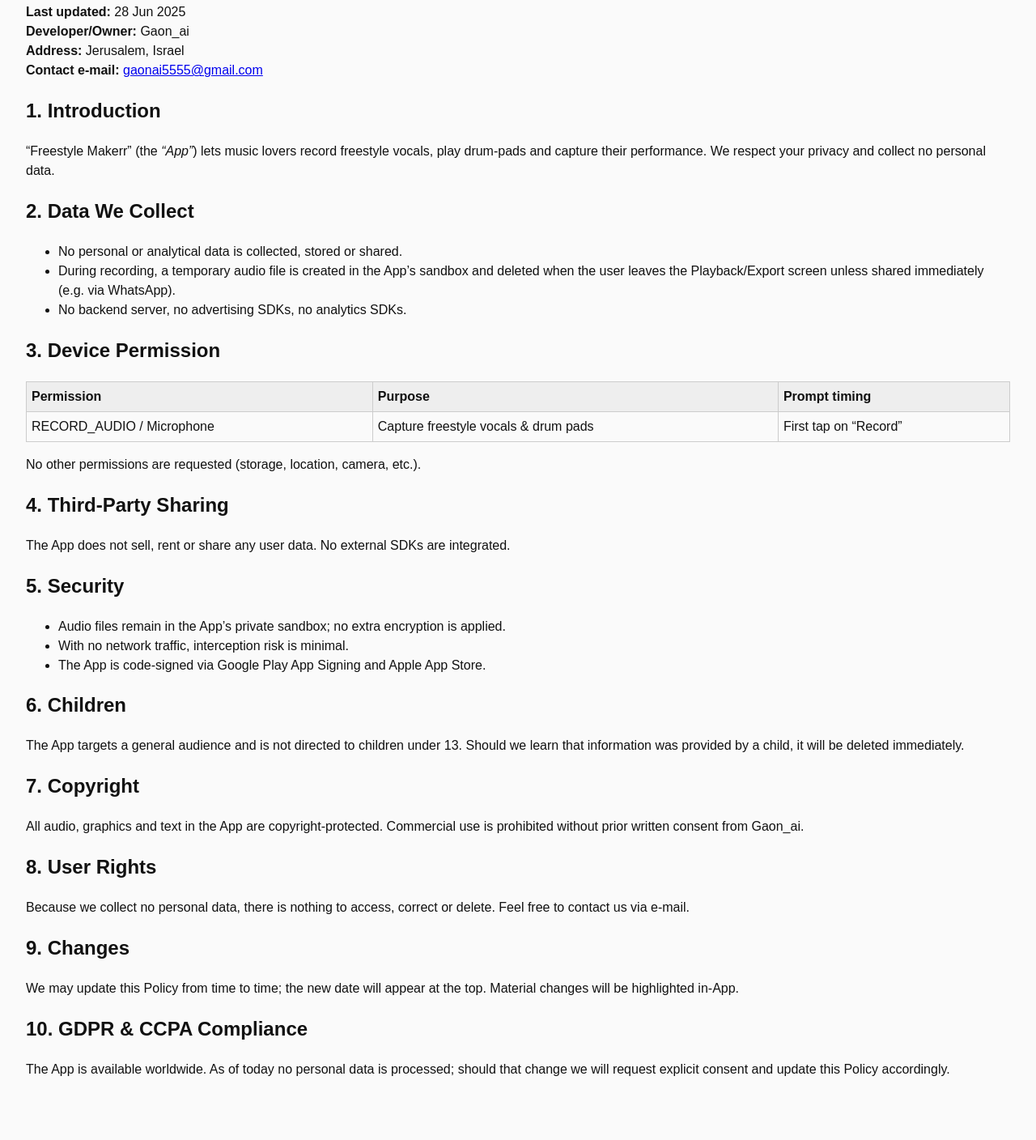
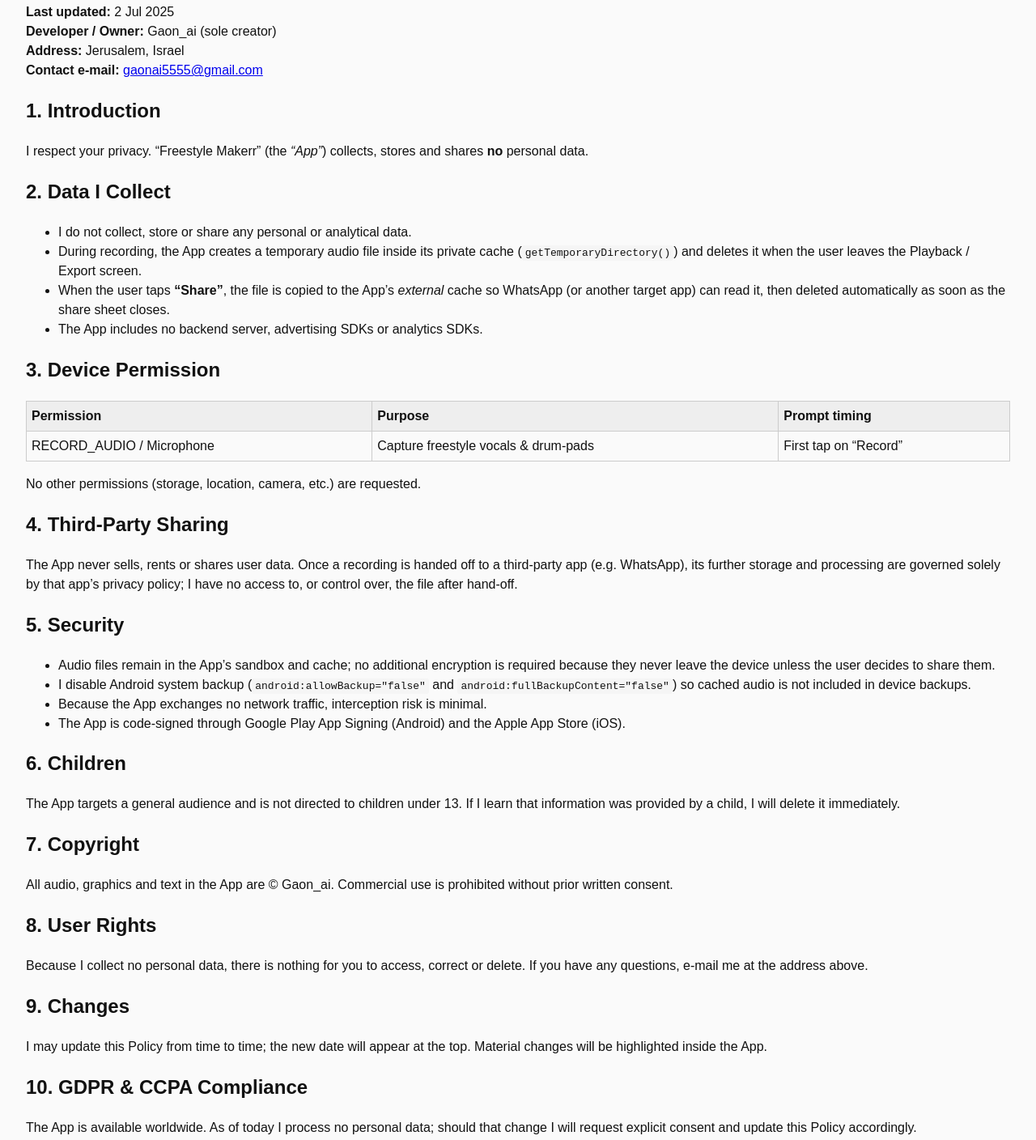
Before and after one commit to catnips5/Privacy-Policy, a plain HTML site: page index.html in a window 1280 px wide. Shown: the part 98-1506 px from the top of the page at 81% size. Before the commit the page ends 1463 px from the top, so only its background shows below. Drawn offline with Linux system fonts and the light colour scheme.

Commit message:
Add files via upload

```diff
--- a/index.html
+++ b/index.html
@@ -16,52 +16,54 @@
 <body>
 
 <h1>Privacy Policy – Freestyle Makerr</h1>
-<p><strong>Last updated:</strong> 28 Jun 2025<br>
-<strong>Developer/Owner:</strong> Gaon_ai<br>
+<p><strong>Last updated:</strong> 2 Jul 2025<br>
+<strong>Developer / Owner:</strong> Gaon_ai (sole creator)<br>
 <strong>Address:</strong> Jerusalem, Israel<br>
 <strong>Contact e-mail:</strong> <a href="mailto:gaonai5555@gmail.com">gaonai5555@gmail.com</a></p>
 
 <h2>1. Introduction</h2>
-<p>“Freestyle Makerr” (the <em>“App”</em>) lets music lovers record freestyle vocals, play drum-pads and capture their performance. We respect your privacy and collect no personal data.</p>
+<p>I respect your privacy. “Freestyle Makerr” (the <em>“App”</em>) collects, stores and shares <strong>no</strong> personal data.</p>
 
-<h2>2. Data We Collect</h2>
+<h2>2. Data I Collect</h2>
 <ul>
-  <li>No personal or analytical data is collected, stored or shared.</li>
-  <li>During recording, a temporary audio file is created in the App’s sandbox and deleted when the user leaves the Playback/Export screen unless shared immediately (e.g. via WhatsApp).</li>
-  <li>No backend server, no advertising SDKs, no analytics SDKs.</li>
+  <li>I do not collect, store or share any personal or analytical data.</li>
+  <li>During recording, the App creates a temporary audio file inside its private cache (<code>getTemporaryDirectory()</code>) and deletes it when the user leaves the Playback / Export screen.</li>
+  <li>When the user taps <strong>“Share”</strong>, the file is copied to the App’s <em>external</em> cache so WhatsApp (or another target app) can read it, then deleted automatically as soon as the share sheet closes.</li>
+  <li>The App includes no backend server, advertising SDKs or analytics SDKs.</li>
 </ul>
 
 <h2>3. Device Permission</h2>
 <table>
   <tr><th>Permission</th><th>Purpose</th><th>Prompt timing</th></tr>
-  <tr><td>RECORD_AUDIO / Microphone</td><td>Capture freestyle vocals &amp; drum pads</td><td>First tap on “Record”</td></tr>
+  <tr><td>RECORD_AUDIO / Microphone</td><td>Capture freestyle vocals &amp; drum-pads</td><td>First tap on “Record”</td></tr>
 </table>
-<p>No other permissions are requested (storage, location, camera, etc.).</p>
+<p>No other permissions (storage, location, camera, etc.) are requested.</p>
 
 <h2>4. Third-Party Sharing</h2>
-<p>The App does not sell, rent or share any user data. No external SDKs are integrated.</p>
+<p>The App never sells, rents or shares user data. Once a recording is handed off to a third-party app (e.g. WhatsApp), its further storage and processing are governed solely by that app’s privacy policy; I have no access to, or control over, the file after hand-off.</p>
 
 <h2>5. Security</h2>
 <ul>
-  <li>Audio files remain in the App’s private sandbox; no extra encryption is applied.</li>
-  <li>With no network traffic, interception risk is minimal.</li>
-  <li>The App is code-signed via Google Play App Signing and Apple App Store.</li>
+  <li>Audio files remain in the App’s sandbox and cache; no additional encryption is required because they never leave the device unless the user decides to share them.</li>
+  <li>I disable Android system backup (<code>android:allowBackup="false"</code> and <code>android:fullBackupContent="false"</code>) so cached audio is not included in device backups.</li>
+  <li>Because the App exchanges no network traffic, interception risk is minimal.</li>
+  <li>The App is code-signed through Google Play App Signing (Android) and the Apple App Store (iOS).</li>
 </ul>
 
 <h2>6. Children</h2>
-<p>The App targets a general audience and is not directed to children under 13. Should we learn that information was provided by a child, it will be deleted immediately.</p>
+<p>The App targets a general audience and is not directed to children under 13. If I learn that information was provided by a child, I will delete it immediately.</p>
 
 <h2>7. Copyright</h2>
-<p>All audio, graphics and text in the App are copyright-protected. Commercial use is prohibited without prior written consent from Gaon_ai.</p>
+<p>All audio, graphics and text in the App are © Gaon_ai. Commercial use is prohibited without prior written consent.</p>
 
 <h2>8. User Rights</h2>
-<p>Because we collect no personal data, there is nothing to access, correct or delete. Feel free to contact us via e-mail.</p>
+<p>Because I collect no personal data, there is nothing for you to access, correct or delete. If you have any questions, e-mail me at the address above.</p>
 
 <h2>9. Changes</h2>
-<p>We may update this Policy from time to time; the new date will appear at the top. Material changes will be highlighted in-App.</p>
+<p>I may update this Policy from time to time; the new date will appear at the top. Material changes will be highlighted inside the App.</p>
 
-<h2>10. GDPR &amp; CCPA Compliance</h2>
-<p>The App is available worldwide. As of today no personal data is processed; should that change we will request explicit consent and update this Policy accordingly.</p>
+<h2>10. GDPR & CCPA Compliance</h2>
+<p>The App is available worldwide. As of today I process no personal data; should that change I will request explicit consent and update this Policy accordingly.</p>
 
 </body>
 </html>
```
